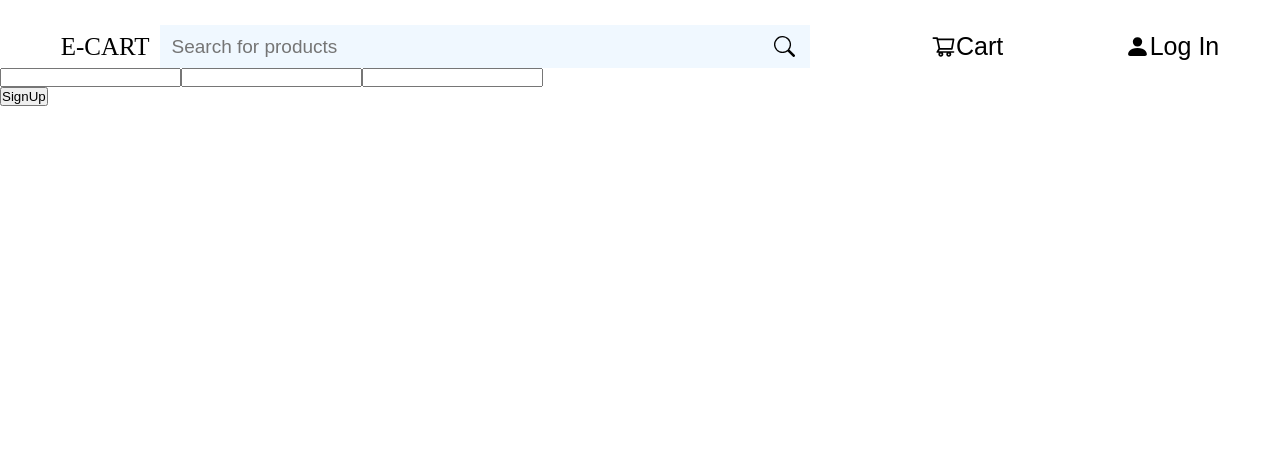
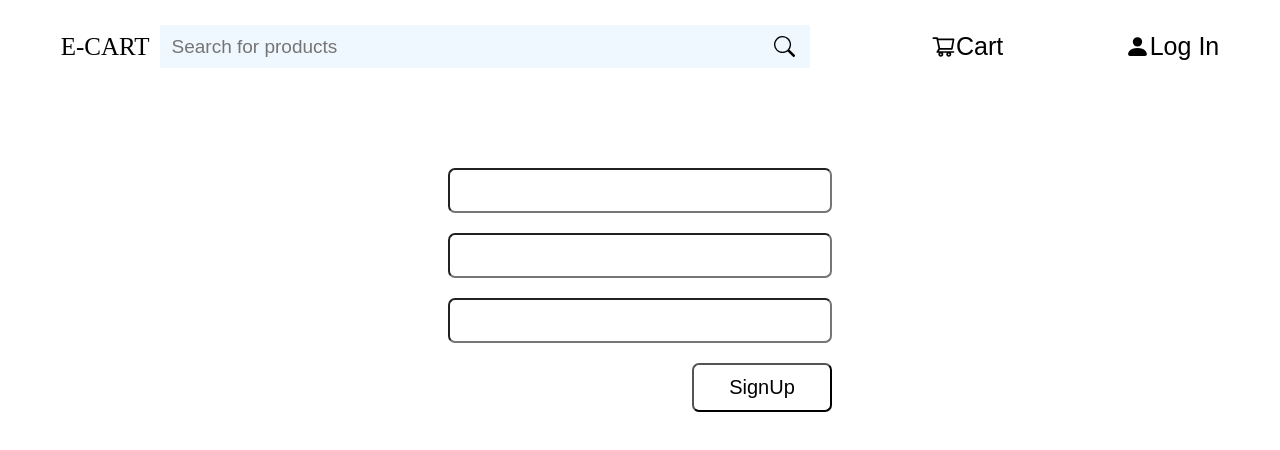
Before and after one commit to jyotirmoy-sinhababu/E-Commerce-website, a React (Vite) app: page /signUp in a window 1280 px wide. Shown: the top 450 px of the page. Built offline with nearby package versions, Linux system fonts and the light colour scheme; no server answers.

Commit message:
style added

```diff
--- a/src/components/authComp/signUpComp/SignUpComp.tsx
+++ b/src/components/authComp/signUpComp/SignUpComp.tsx
@@ -1,12 +1,14 @@
+import './signUpComp.css';
+
 const SignUpComp = () => {
   return (
-    <div>
-      <form>
-        <input type='text' />
-        <input type='email' />
-        <input type='password' />
-        <div>
-          <button>SignUp</button>
+    <div className='signUp-form-cnt'>
+      <form className='signUp-form'>
+        <input className='signUp-field' type='text' />
+        <input className='signUp-field' type='email' />
+        <input className='signUp-field' type='password' />
+        <div className='signUpBtn-cnt'>
+          <button className='signUpBtn'>SignUp</button>
         </div>
       </form>
     </div>
--- /dev/null
+++ b/src/components/authComp/signUpComp/signUpComp.css
@@ -0,0 +1,34 @@
+.signUp-form {
+  display: flex;
+  flex-direction: column;
+  gap: 20px;
+}
+
+.signUp-form-cnt {
+  display: flex;
+  justify-content: center;
+  padding-top: 100px;
+}
+
+.signUp-field {
+  width: 380px;
+  height: 41px;
+  border-radius: 7px;
+}
+
+.signUpBtn-cnt {
+  display: flex;
+  justify-content: flex-end;
+}
+
+.signUpBtn {
+  display: flex;
+  justify-content: center;
+  align-items: center;
+  font-size: 20px;
+  background-color: transparent;
+  border-radius: 7px;
+  width: 140px;
+  height: 49px;
+  cursor: pointer;
+}
```
